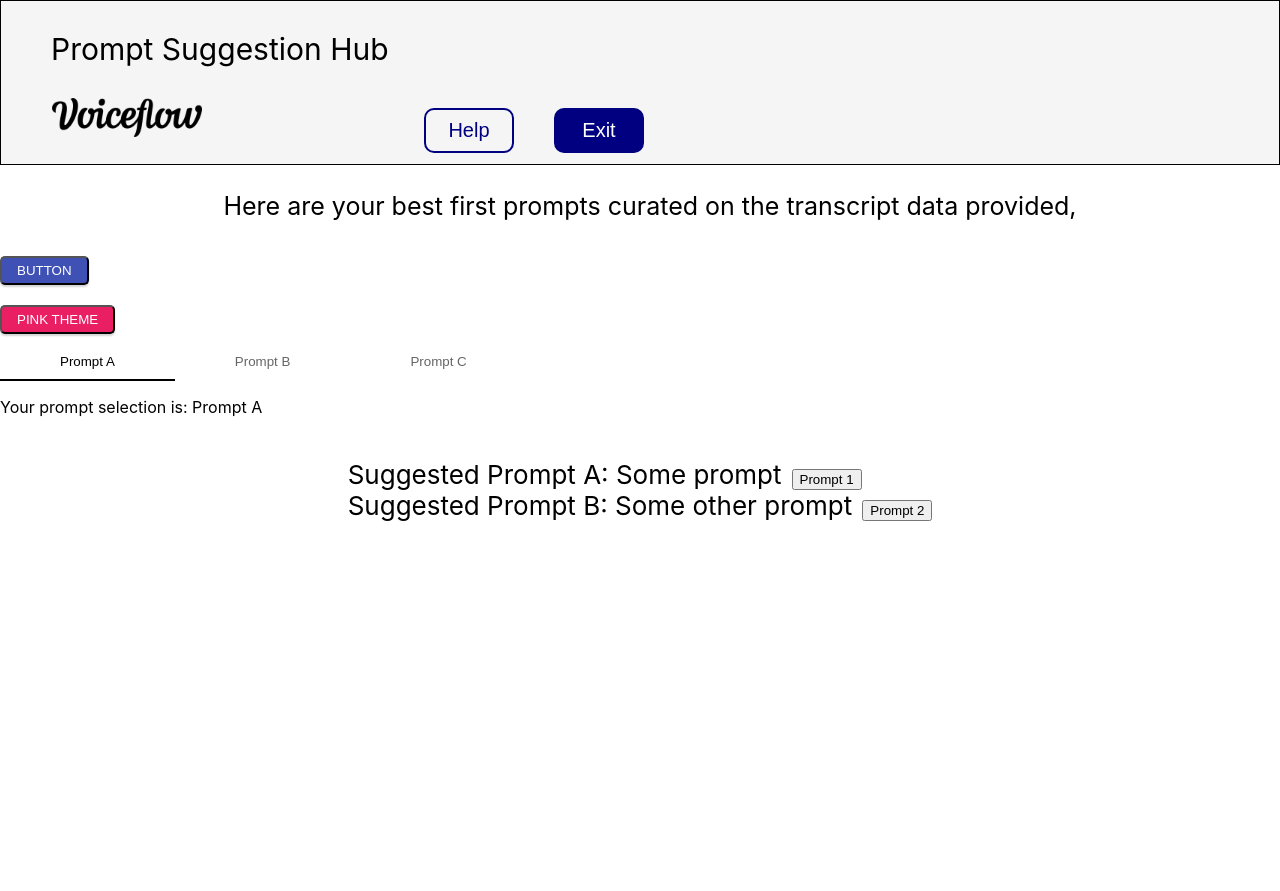
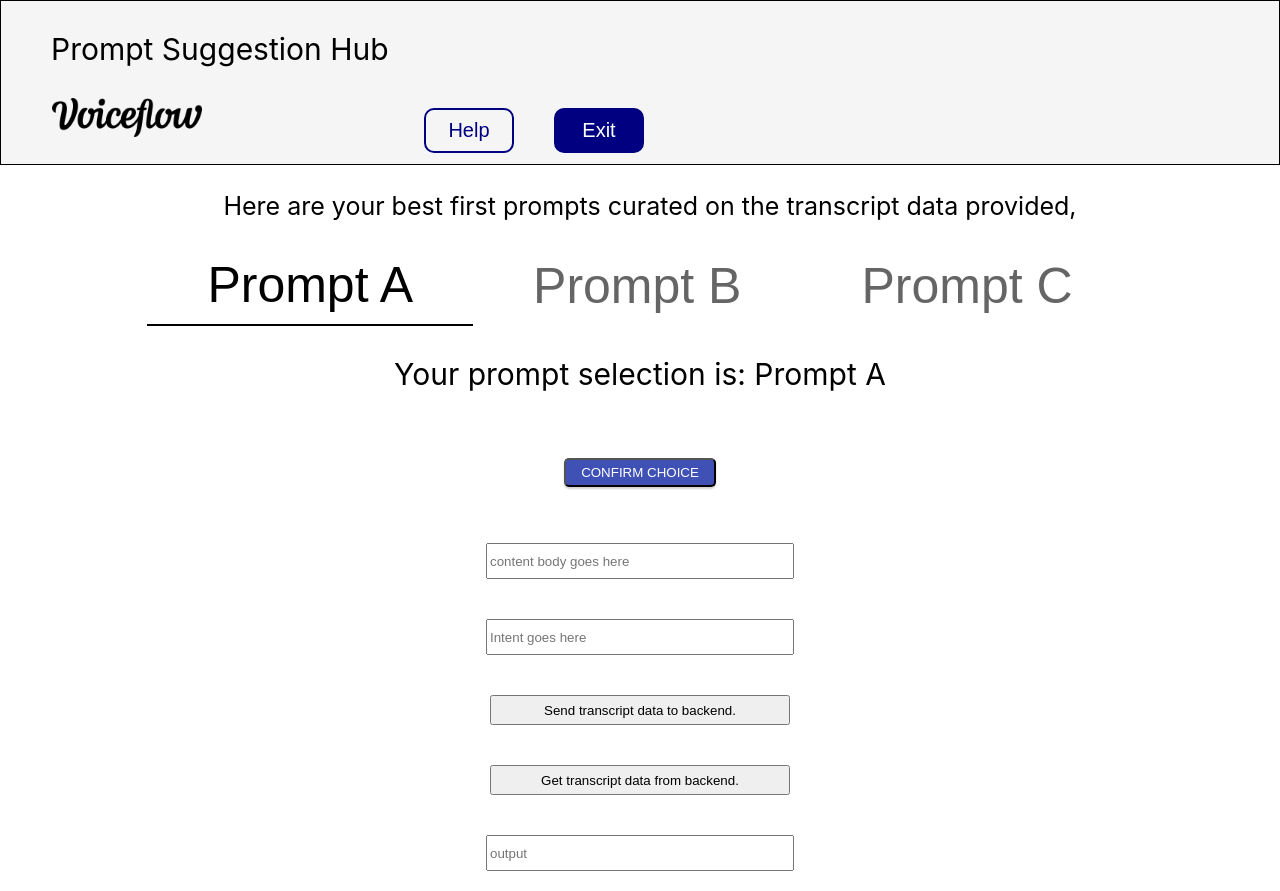
Before and after one commit to KareemSalem7/voice-flow, a React (Create React App) app: page / in a window 1280 px wide. Before the commit the page ends 800 px from the top, so only its background shows below. Built offline with nearby package versions, Linux system fonts and the light colour scheme.

Commit message:
updated front end and fixed tabs

```diff
--- a/src/App.css
+++ b/src/App.css
@@ -9,6 +9,12 @@
 
 .btn{
   margin-left: 10px;
+}
+
+.App-inputThing {
+  margin: 20px;
+  height: 30px;
+  width: 300px;
 }
 
 .App-header {
--- a/src/App.js
+++ b/src/App.js
@@ -1,8 +1,60 @@
+// import React, {useState} from "react";
+// import styled from 'styled-components';
 import './App.css';
 import axios from 'axios';
 import StyledHeader from "./StyledHeader";
 import StyledText from "./StyledText";
-import StyledPrompt from "./StyledPrompt";
+// import StyledPrompt from "./StyledPrompt";
+import TabGroup from "./StyledPrompt";
+import {Button, sendActive} from './StyledPrompt';
+
+// send some json data to the backend, using the text in the textbox with id textbox2 as the content
+function sendTranscriptData() {
+
+  //for debugging
+  alert('transcript data sent');
+
+  //retrieve the text content from the proper textbox.
+  var contentBody = document.getElementById("textbox2").value;
+  var userIntent = document.getElementById("textbox4").value;
+
+  //the json data sent to the backend
+  //JSON.stringify is required for fetch
+  const fullEntry = JSON.stringify({
+    //if i don't provide an id, mongo will create one called Object(...). IDs have to be unique!
+    //id: "15", //constant id
+    //id: transcriptOutput, //variable id
+    intent: userIntent,
+    content: contentBody,
+  });
+
+  //the type of data sent
+  const headerData = {
+    Accept: "application/json",
+    "Content-Type": "application/json;charset=UTF-8",
+  }
+
+  //create the fetch request
+  fetch(`http://localhost:8080/api/v1/transcripts/create`, {method: "POST", headers: headerData, body: fullEntry})
+  .then((response) => response.json())
+  .then((data) => {
+    console.log(data);
+  });
+
+  //empty the textbox
+  document.getElementById("textbox2").value = "";
+  document.getElementById("textbox4").value = "";
+
+
+
+  // testing:
+
+
+  //test variable incrememntation
+  //setTranscriptOutput(transcriptOutput + 1);
+
+  //transcriptOutput = transcriptOutput + 1;
+}
 
 function clickMe(){
   const jsonData =
@@ -10,22 +62,9 @@ function clickMe(){
     "intent": "Kareem",
     "content": "A cool intent and prompt"
   }
-  alert('click 1 detected')
   // Send data to the backend via POST
   // axios for the request
-  axios.post('http://localhost:8080/api/v1/transcripts/create', jsonData)
-        .then(response => this.setState({ dataId: response.data.id }));
-  console.log(jsonData);
-}
-
-function clickMeTwo(){
-  const jsonData =
-  {
-    "intent": "Martin",
-    "content": "A cool intent and prompt"
-  }
-  alert('click 2 detected')
-  // Send data to the backend via POST
+  alert(sendActive);
   axios.post('http://localhost:8080/api/v1/transcripts/create', jsonData)
         .then(response => this.setState({ dataId: response.data.id }));
   console.log(jsonData);
@@ -33,24 +72,36 @@ function clickMeTwo(){
 
 function App() {
   return (
+    <>
     <div>
       <div className="App">
       <StyledHeader/>
       <StyledText/>
-      <StyledPrompt/>
+      <TabGroup/>
         <header className="App-header">
           <p>
-            Suggested Prompt A: Some prompt
-            <button className="btn" onClick={clickMe}>Prompt 1</button>
-            <br></br>
-            Suggested Prompt B: Some other prompt
-          <button className="btn" onClick={clickMeTwo}>Prompt 2</button>
+          <Button className="btn" onClick={clickMe}>Confirm Choice</Button>
           </p>
+          {
+            /*
+            comments
+             */
+          }
+          <input className="App-inputThing" type="text" maxLength="800" id="textbox2" placeholder="content body goes here"></input>
 
+          <input className="App-inputThing" type="text" maxLength="800" id="textbox4" placeholder="Intent goes here"></input>
 
+          <button className="App-inputThing" id="button2" onClick={sendTranscriptData}> Send transcript data to backend. </button>
+
+          <button className="App-inputThing" id="button3" onClick={sendTranscriptData}> Get transcript data from backend. </button>
+
+          <input className="App-inputThing" type="text" maxLength="800" id="textbox3" placeholder="output"></input>
         </header>
       </div>
+
     </div>
+
+    </>
   );
 }
 
--- a/src/StyledPrompt.js
+++ b/src/StyledPrompt.js
@@ -12,7 +12,7 @@ const theme = {
     }
 }
 
-const Button = styled.button`
+export const Button = styled.button`
     background-color: ${props => theme[props.theme].default};
     color: white;
     padding: 5px 15px;
@@ -36,31 +36,34 @@ Button.defaultProps = {
     theme: "blue"
 };
 
-function clickMe(){
-    alert('You clicked me!');
+// function clickMe(prompt){
+//     oldActive = sendActive;
+//     if (oldActive !== prompt) {
+//         alert(prompt)
+//         oldActive = prompt;
+//       }
+// }
+
+function clickMe(prompt){
+    sendActive = prompt;
 }
 
-// const ButtonToggle = styled(Button)`
-//     opacity: 0.7;
-//     ${({ active })} => active && `
-//         opacity: 1;
-//     `}
-// `;
+const types = ['Prompt A', 'Prompt B', 'Prompt C'];
+export var sendActive = "Prompt A";
+var oldActive = "Prompt A";
 
-const types = ['Prompt A', 'Prompt B', 'Prompt C'];
-
-function ToggleGroup() {
-    const [active, setActive] = useState(types[0]);
-    return (
-        <div>
-            {types.map(type => (
-                <Button>
-                    {type}
-                </Button>
-            ))}
-        </div>
-    );
-}
+// function ToggleGroup() {
+//     const [active, setActive] = useState(types[0]);
+//     return (
+//         <div>
+//             {types.map(type => (
+//                 <Button>
+//                     {type}
+//                 </Button>
+//             ))}
+//         </div>
+//     );
+// }
 
 const Tab = styled.button`
     padding: 10px 60px;
@@ -69,6 +72,8 @@ const Tab = styled.button`
     background: white;
     border: 0;
     outline: 0;
+    font-size: 50px;
+
     ${({ active }) =>
         active &&
         `
@@ -77,11 +82,22 @@ const Tab = styled.button`
     `}
 `;
 
+
 function TabGroup(){
     const [active, setActive] = useState(types[0]);
+    if(oldActive !== active){
+        oldActive = active;
+        clickMe(active);
+    }
     return (
         <>
-            <div>
+            <div
+                style={{
+                    display: 'flex',
+                    alignItems: 'center',
+                    justifyContent: 'center',
+              }}
+            >
                 {types.map(type => (
                     <Tab
                         key={type}
@@ -92,7 +108,16 @@ function TabGroup(){
                     </Tab>
                 ))}
             </div>
-            <p> Your prompt selection is: {active} </p>
+
+            <p
+                style={{
+                    display: 'flex',
+                    alignItems: 'center',
+                    justifyContent: 'center',
+                    fontSize: 30
+                }}>
+                Your prompt selection is: {active}
+            </p>
         </>
     );
 }
@@ -101,16 +126,6 @@ function TabGroup(){
 export default function App(){
     return (
         <>
-        <div>
-            <Button onClick={clickMe}>
-                Button
-            </Button>
-        </div>
-            <div>
-            <Button theme= "pink" onClick={clickMe}>
-                Pink theme
-            </Button>
-        </div>
         <TabGroup/>
         </>
     );
```
